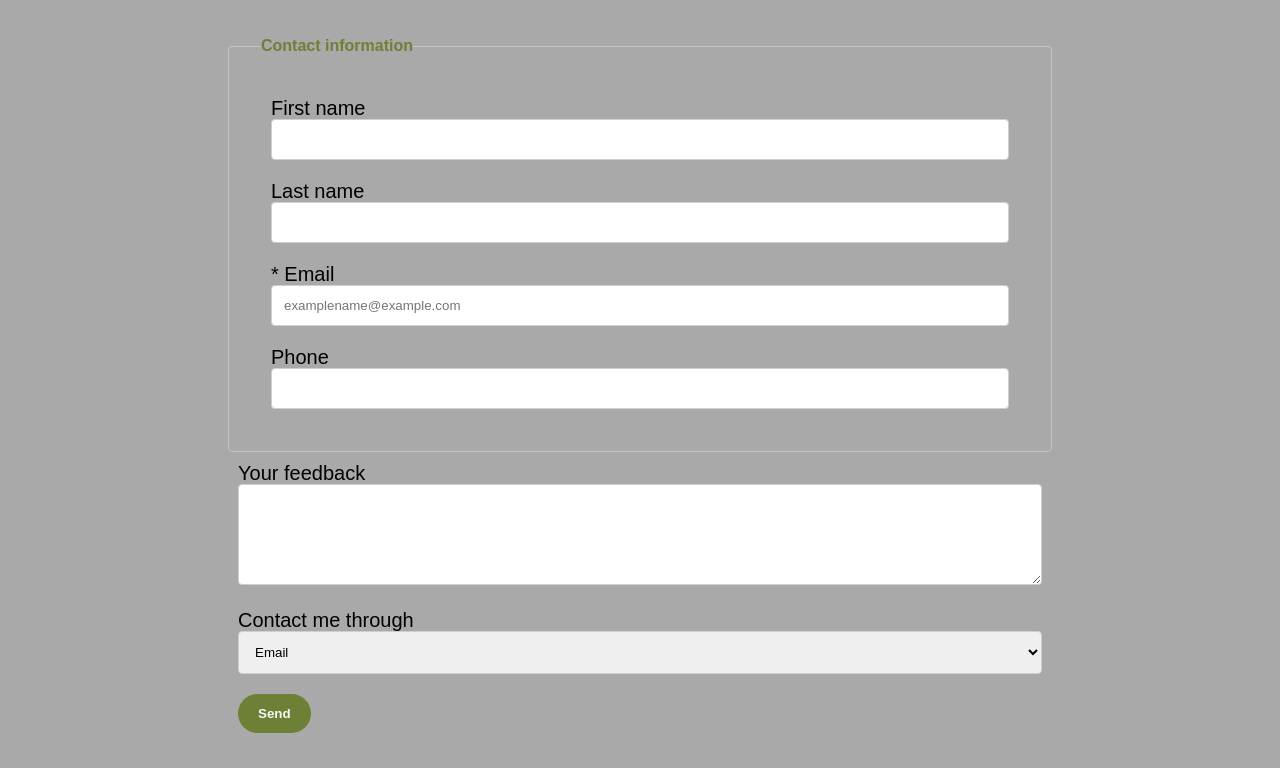
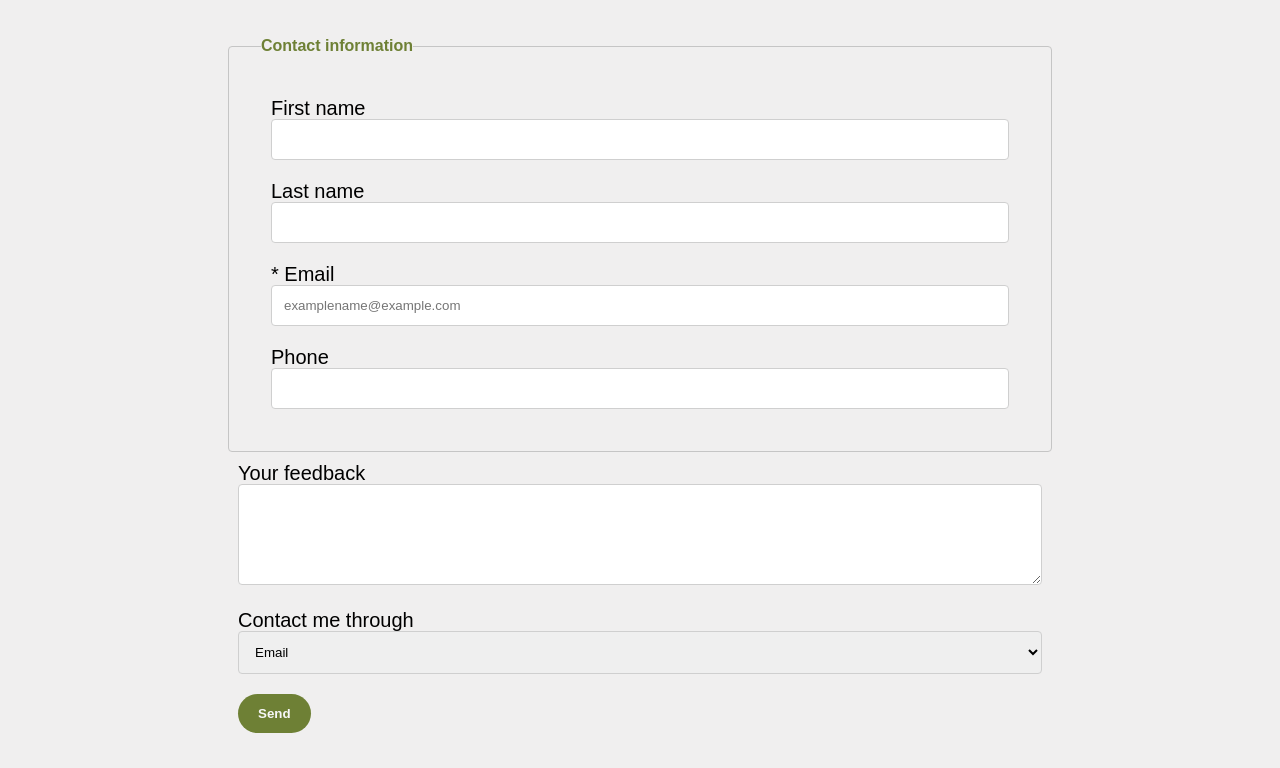
Before and after one commit to YousraMariam/Projektitiimi1, a plain HTML site: page contactus.html in a window 1280 px wide. Shown: the part 195-963 px from the top of the page. Drawn offline with Linux system fonts and the light colour scheme; a web font is replaced by a local one.

Commit message:
Update styles.css

```diff
--- a/styles.css
+++ b/styles.css
@@ -18,8 +18,8 @@ body.aboutus-bg {
 
 }
 
-body.main-bg {  /* Added background-color to contactus.html*/
-  background-color: darkgrey;
+body.main-bg {
+  background-color: rgba(218, 214, 214, 0.39);
 }
 
 header.home-page {  /*Background image only applied to homepage.*/
```
